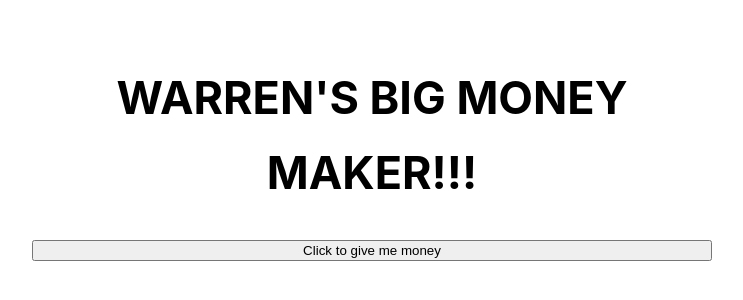
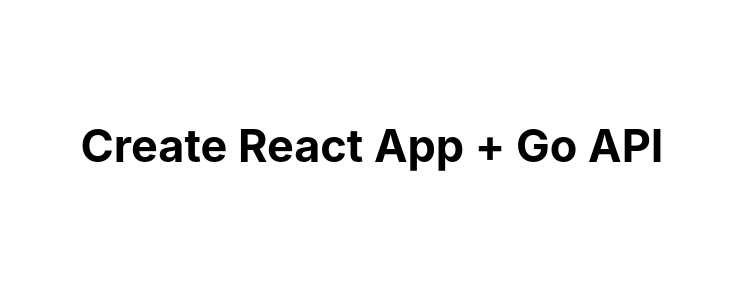
Before and after one commit to wlongmireBloomTech/vercel-react-project, a React (Create React App) app: page / in a window 1280 px wide. Shown: the part 254-554 px from the top of the page, without its empty margins (268-1011 px from the left). Built offline with nearby package versions, Linux system fonts and the light colour scheme.

Commit message:
adds useless code.

```diff
--- a/src/App.js
+++ b/src/App.js
@@ -1,11 +1,11 @@
 import React from 'react';
+import { useEffect, useState } from 'react';
 import './App.css';
 
 function App() {
   return (
     <main>
-      <h1>WARREN'S BIG MONEY MAKER!!!</h1>
-      <button>Click to give me money</button>
+      <h1>Create React App + Go API</h1>
     </main>
   );
 }
```
